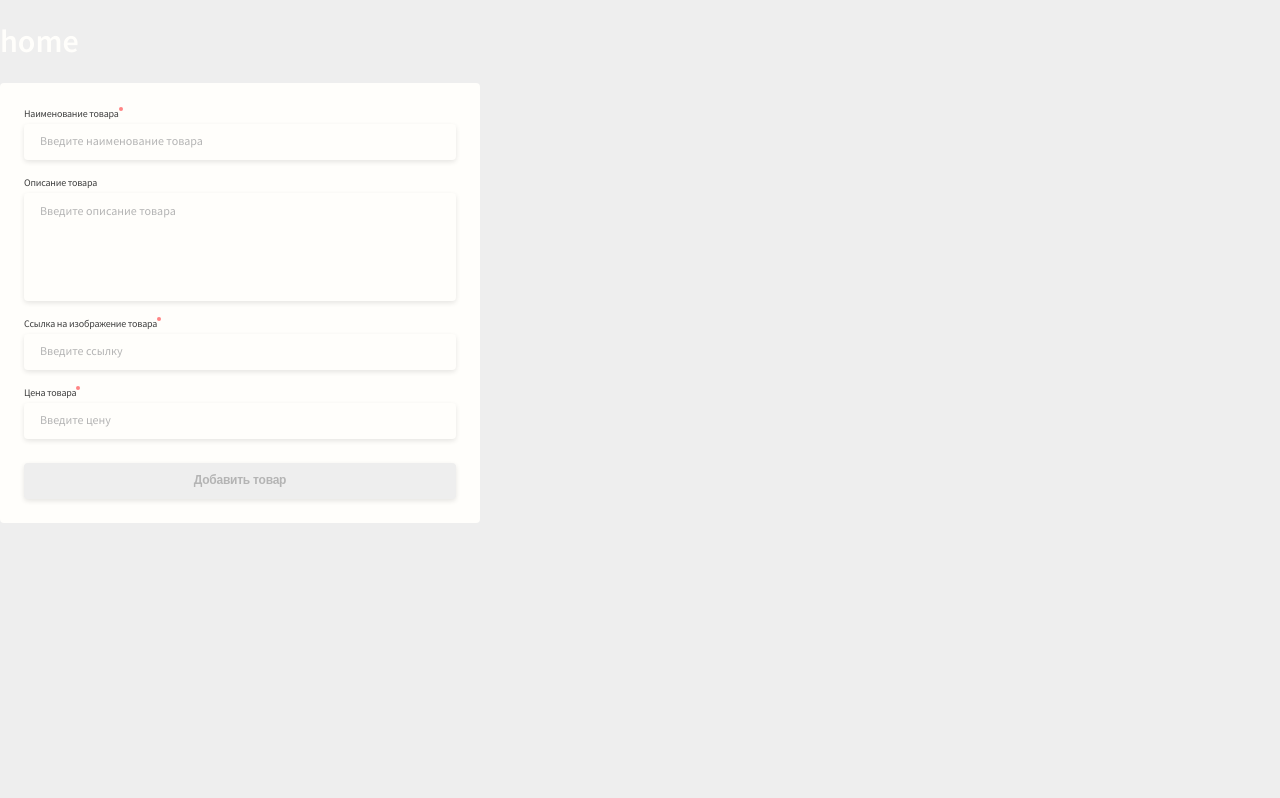
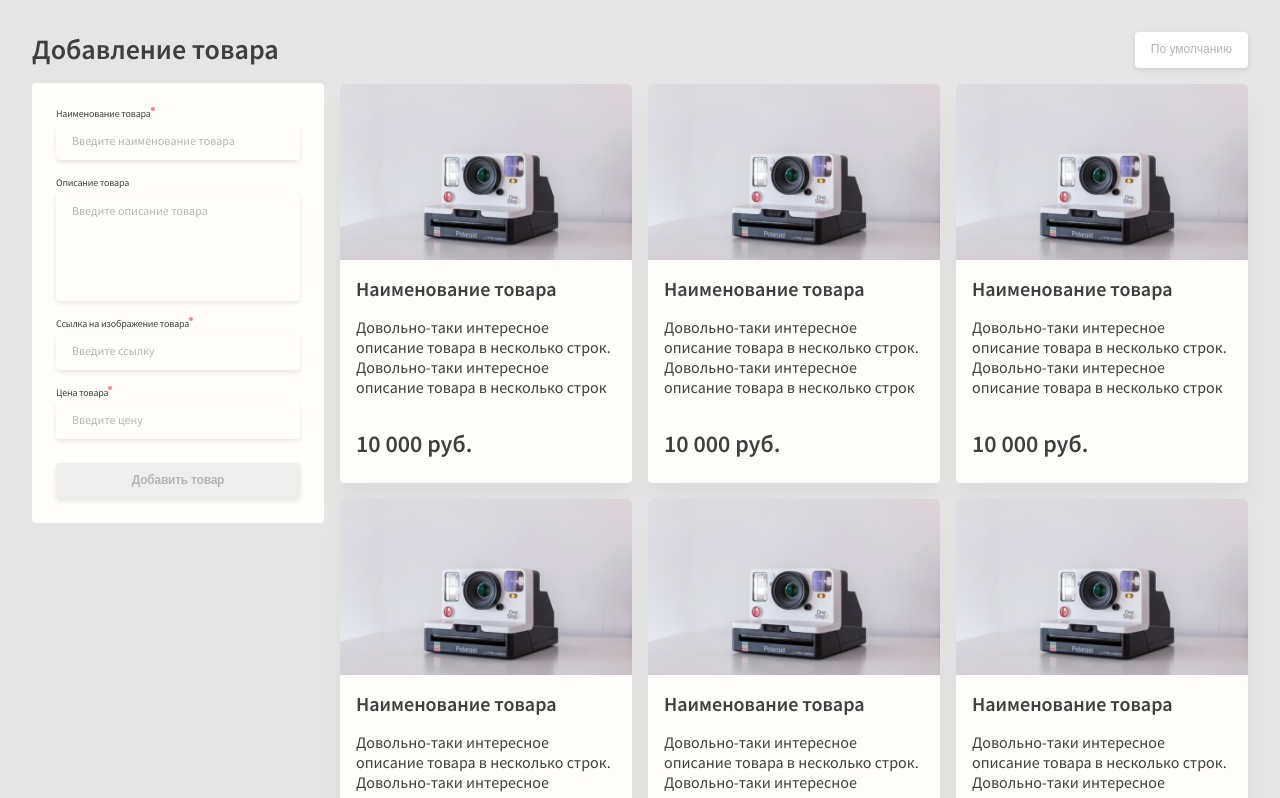
Before and after one commit to Senior-Pomidor/idaproject, a Vue app: page / in a window 1280 px wide. Shown: the top 798 px of the page. Built offline with nearby package versions, Linux system fonts and the light colour scheme.

Commit message:
Created page layout for Products

```diff
--- a/src/components/Card.vue
+++ b/src/components/Card.vue
@@ -2,7 +2,7 @@
   <article :class="card.card">
     <button :class="card['remove-btn']">
       <svg xmlns="http://www.w3.org/2000/svg">
-        <g clip-path="url(#clip0_4_349)">
+        <g>
           <path
             d="M10.207 5.79688C9.99998 5.79688 9.83224 5.96462 9.83224 6.17158V13.2535C9.83224 13.4604 9.99998 13.6283 10.207 13.6283C10.4139 13.6283 10.5817 13.4604 10.5817 13.2535V6.17158C10.5817 5.96462 10.4139 5.79688 10.207 5.79688Z"
             fill="white"
@@ -61,7 +61,7 @@ $transition-duration: 0.2s;
 .card {
   position: relative;
   width: 100%;
-  max-width: 510px;
+  max-width: 470px;
   line-height: 1.25;
   color: $font-color;
   background-color: $bg-color;
@@ -117,6 +117,7 @@ $transition-duration: 0.2s;
 
   .img {
     position: absolute;
+    width: 100%;
     height: 100%;
     object-fit: contain;
   }
@@ -147,7 +148,7 @@ $transition-duration: 0.2s;
     font-weight: 600;
   }
 
-  @include hover() {
+  &:hover {
     .remove-btn {
       visibility: visible;
       opacity: 1;
--- a/src/components/FormAdd.vue
+++ b/src/components/FormAdd.vue
@@ -104,7 +104,7 @@ $required-helper-color: $color-red;
 
 .form-add {
 	width: 100%;
-	max-width: 480px;
+	max-width: 470px;
 	background-color: $bg-color;
 	border-radius: $border-radius;
 	padding: 1.5rem;
@@ -117,11 +117,6 @@ $required-helper-color: $color-red;
 		width: 100%;
 		position: relative;
 		margin-bottom: 1rem;
-		// display: flex;
-		// flex-wrap: wrap;
-		// &:last-child {
-		// 	margin-bottom: 1.5rem;
-		// }
 	}
 
 	.label {
--- a/src/router/index.js
+++ b/src/router/index.js
@@ -6,8 +6,8 @@ Vue.use(VueRouter);
 const routes = [
   {
     path: "/",
-    name: "Home",
-    component: () => import("@/views/Home.vue"),
+    name: "Products",
+    component: () => import("@/views/Products.vue"),
   },
 ];
 
--- a/src/styles/_vars/colors.scss
+++ b/src/styles/_vars/colors.scss
@@ -13,6 +13,7 @@ $color-green-shadow: #009B63;
 $color-black: #3F3F3F;
 $color-black-light: #49485E;
 $color-grey-light: #EEEEEE;
+$color-grey-lighter: #E5E5E5;
 $color-grey: #B4B4B4;
 $color-white: #FFFEFB;
 $color-red: #FF8484;
--- a/src/styles/_vars/vars.scss
+++ b/src/styles/_vars/vars.scss
@@ -17,4 +17,4 @@ $body-bg-color-default: #fff !default;
 // глоальные стили для body
 $font-family-dafault: Source Sans Pro;
 $font-color-dafault: $color-black-brown;
-$body-bg-color-default: $color-grey-light;
+$body-bg-color-default: $color-grey-lighter;
--- a/src/views/Home.vue
+++ /dev/null
@@ -1,31 +0,0 @@
-<template>
-  <div :class="home.home">
-    <div :class="home.container" class="container">
-      <h1>home</h1>
-      <FormAdd></FormAdd>
-    </div>
-  </div>
-</template>
-
-<script>
-// import Card from "@/components/Card";
-import FormAdd from "@/components/FormAdd";
-
-export default {
-  name: "home",
-  components: {
-    // Card,
-    FormAdd,
-  },
-};
-</script>
-
-<style lang="scss" module="home">
-.home {
-  color: $color-white;
-
-  .container {
-    // background-color: $color-green;
-  }
-}
-</style>
--- /dev/null
+++ b/src/views/Products.vue
@@ -0,0 +1,177 @@
+<template>
+	<main :class="products.products">
+			<div :class="products.container" class="container">
+				<aside :class="products.aside">
+					<h2 :class="products.title">
+						Добавление товара
+					</h2>
+					<FormAdd :class="products.form" />
+				</aside>
+
+				<article :class="products.content">
+					<div :class="products.filters">
+						<div :class="products.dropdown" name="sort" id="sort">
+							<button :class="products['dropdown-btn']">
+								По умолчанию
+							</button>
+							<ul :class="products['dropdown-optioins']">
+								<li :class="products['dropdown-option']">
+									по умолчанию
+								</li>
+								<li :class="products['dropdown-option']">
+									по ввозрастанию цены
+								</li>
+								<li :class="products['dropdown-option']">
+									по убыванию цены
+								</li>
+								<li :class="products['dropdown-option']">
+									по названию
+								</li>
+							</ul>
+
+							<input type="hidden">
+						</div>
+					</div>
+					<div :class="products.cards">
+						<Card />
+						<Card />
+						<Card />
+						<Card />
+						<Card />
+						<Card />
+						<Card />
+						<Card />
+						<Card />
+						<Card />
+						<Card />
+						<Card />
+					</div>
+				</article>
+			</div>
+	</main>
+</template>
+
+<script>
+import Card from "@/components/Card";
+import FormAdd from "@/components/FormAdd";
+
+export default {
+	name: "products",
+	components: {
+		Card,
+		FormAdd,
+	},
+};
+</script>
+
+<style lang="scss" module="products">
+// Дефолтные значения переменных, если не заданы глобальные
+$font-color-dafault: #3F3F3F !default;
+$container-padding: 2rem !default;
+
+$header-margin-bottom: 1rem;
+$grid-gap: 1rem;
+.products {
+	color: $font-color-dafault;
+
+	.container {
+		display: grid;
+		display: -ms-grid;
+		grid-template-columns: repeat(4, 1fr);
+		column-gap: $grid-gap;
+		padding: $container-padding;
+	}
+
+	.title {
+		font-size: 1.75rem;
+		font-weight: 600;
+		line-height: 1.25;
+		margin: 0;
+		margin-bottom: $header-margin-bottom;
+	}
+
+	.form {
+		position: sticky;
+		top: $grid-gap;
+	}
+
+	.content {
+		grid-column: 2 / 5;
+	}
+
+	.filters {
+		grid-column: 1 / 4;
+	}
+
+	.dropdown-btn {
+		align-self: flex-end;
+		font-size: .75rem;
+		line-height: 1.25;
+		color: #B4B4B4;
+		background-color: #fff;
+		border: none;
+		border-radius: .25rem;
+		box-shadow:  0px 2px 5px rgba(0, 0, 0, 0.1);
+		margin-bottom: $header-margin-bottom;
+		padding: .625rem 1rem calc(.625rem + 1px);
+	}
+
+	.dropdown {
+		display: flex;
+		flex-direction: column;
+	}
+
+	.dropdown-optioins {
+		display: none;
+	}
+
+
+	.cards {
+		display: grid;
+		display: -ms-grid;
+		grid-template-columns: repeat(3, 1fr);
+		gap: $grid-gap $grid-gap;
+	}
+
+	@include breakpoint($breakpoint-md) {
+		.container {
+			grid-template-columns: repeat(3, 1fr);
+		}
+
+		.cards {
+			grid-template-columns: repeat(2, 1fr);
+		}
+	}
+
+	@include breakpoint($breakpoint-sm) {
+		.container {
+			grid-template-columns: repeat(2, 1fr);
+			padding: 1rem;
+		}
+
+		.content {
+			grid-columns: initial;
+		}
+
+		.cards {
+			grid-template-columns: repeat(1, 1fr);
+		}
+	}
+
+	@include breakpoint($breakpoint-xs) {
+		.container {
+			grid-template-columns: 1fr;
+		}
+
+		.aside {
+			> :last-child {
+				margin-bottom: 2rem;
+			}
+		}
+
+		.content {
+			grid-column: initial;
+		}
+	}
+}
+</style>
```
